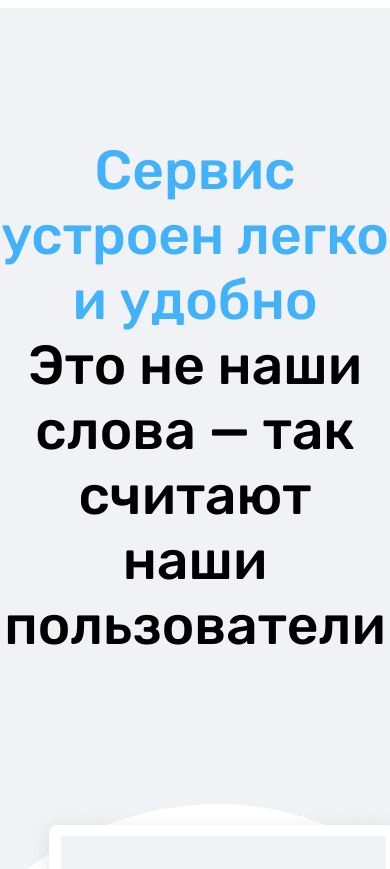
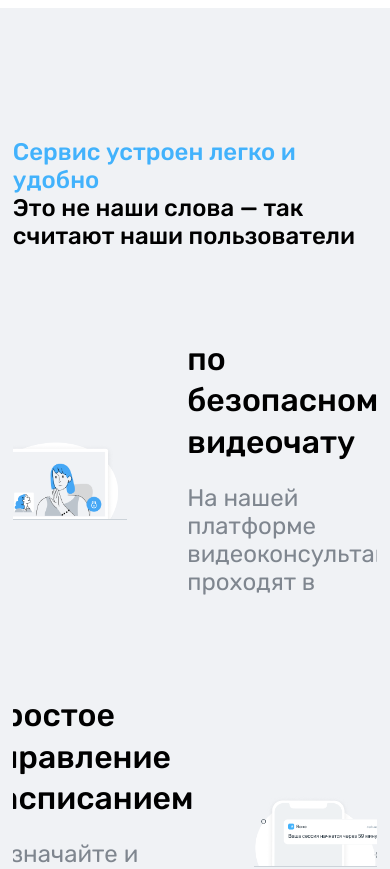
Before and after one commit to dundduun/yasno-vue, a Vue app: page / in a window 390 px wide. Shown: the part 1560-2429 px from the top of the page. Built offline with nearby package versions, Linux system fonts and the light colour scheme.

Commit message:
Change ServiceAdvantages low-width behaviour
Did not make section responsive! Just change behaviour. Now does not
wrapping and change image dimension. Also contain commented attempts to
alter behaviour, but they will serve as boilerplate for final
responsibility commits.

```diff
--- a/src/components/Advantage.vue
+++ b/src/components/Advantage.vue
@@ -29,17 +29,20 @@ defineProps<{
     display: flex;
     flex-direction: row;
 
+    // @media(max-width: 1090px) {
+    //     width: 100%;
+    // }
+
     .wrapper {
         flex: 1 1 auto;
         display: flex;
         align-items: flex-end;
         justify-content: center;
-        flex-wrap: wrap;
         gap: 60px;
         margin-top: 100px;
         width: fit-content;
 
-    &.row {
+        &.row {
             flex-direction: row;
         }
 
@@ -47,10 +50,25 @@ defineProps<{
             flex-direction: row-reverse;
         }
 
+        // @media(max-width: 1090px) {
+
+        //     &.row,
+        //     &.row-reverse {
+        //         flex-direction: column;
+        //         align-items: center;
+        //     }
+        // }
+
+
         img {
             border-bottom: 1px #ccd3d9 solid;
             width: 530px;
             height: auto;
+
+            @media(max-width: 1090px) {
+                align-self: center;
+                width: 40vw;
+            }
         }
 
         .text {
@@ -59,6 +77,11 @@ defineProps<{
             display: flex;
             flex-direction: column;
             justify-content: center;
+
+            // @media(max-width: 1090px) {
+            //     height: auto;
+            //     flex: none;
+            // }
 
             .title {
                 font-weight: 500;
--- a/src/components/ServiceAdvantages.vue
+++ b/src/components/ServiceAdvantages.vue
@@ -39,15 +39,20 @@ const advantages = [
 <template>
     <section class="service-advantages">
         <div class="container">
-            <h2 class="section-title"><span>Сервис устроен легко и удобно</span><br>
-                Это не наши слова — так считают<br>
-                наши пользователи
+            <h2 class="section-title"><span class="important">
+                    Сервис устроен легко и удобно
+                </span><br>
+                <span class="desktop">Это не наши слова — так считают<br>
+                    наши пользователи</span>
+                <span class="mobile">
+                    Это не наши слова — так считают наши пользователи
+                </span>
             </h2>
 
             <div class="content">
                 <div v-for="(item, index) of advantages" class="advantage">
                     <Advantage :src="item.src" :direction="item.direction" :title="item.title"
-                        :description="item.description" :key="index" />
+                        :description="item.description" :key="index" class="advantage"/>
                 </div>
             </div>
         </div>
@@ -61,7 +66,7 @@ section.service-advantages {
     display: flex;
     flex-direction: column;
     align-items: center;
-    padding: 90px 0 90px 0;
+    padding: 90px 3.3vw 90px 3.3vw;
     background-color: #f0f2f5;
 
     .container {
@@ -75,8 +80,28 @@ section.service-advantages {
             font-size: 55px;
             margin: 40px 0 0 0;
 
-            span {
+            @media(max-width: 925px) {
+                text-align: left;
+                font-size: 24px;
+            }
+
+            span.important {
                 color: #42b2fc;
+            }
+
+            span.desktop {
+
+                @media(max-width: 925px) {
+                    display: none;
+                }
+            }
+
+            span.mobile {
+                display: none;
+
+                @media(max-width: 925px) {
+                    display: inline;
+                }
             }
         }
 
@@ -84,6 +109,13 @@ section.service-advantages {
             display: flex;
             flex-direction: column;
             align-items: center;
+/*
+            .advantage {
+
+                @media(max-width: 1090px) {
+                    width: 100%;
+                }
+            } */
         }
     }
 }
```
